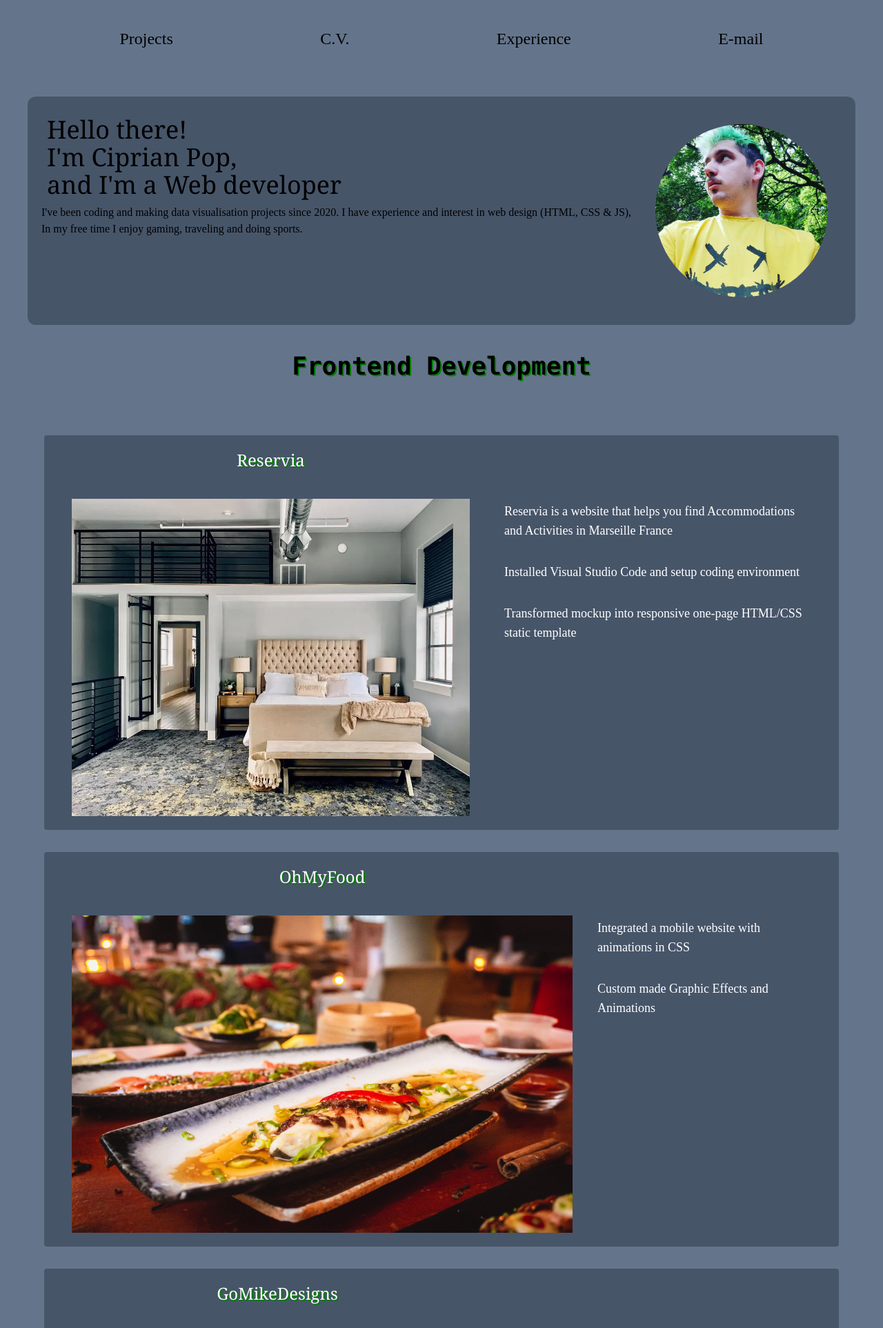
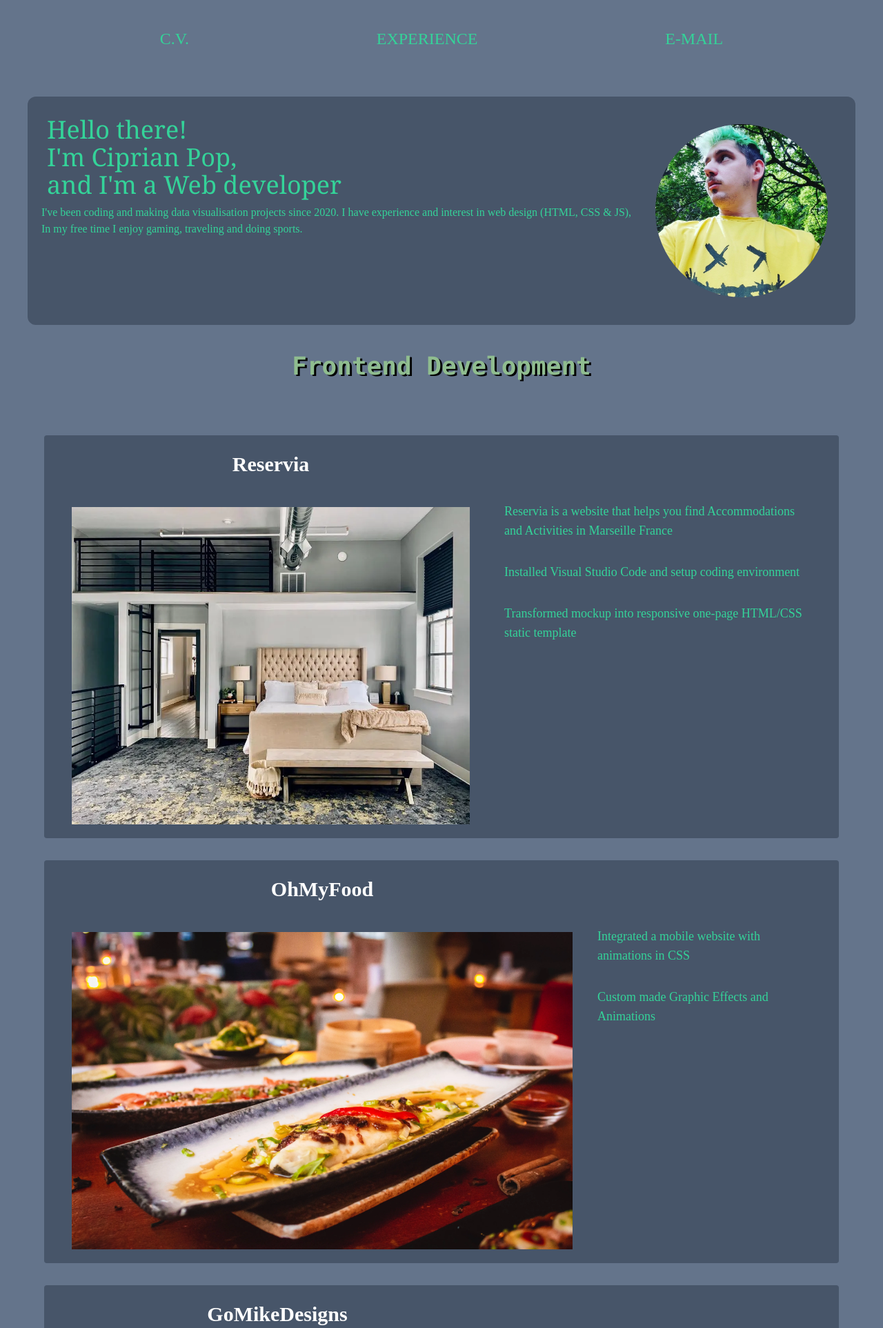
Before and after one commit to c-v-pop/portfolio, a PHP site: page / in a window 1280 px wide. Shown: the top 1925 px of the page at 69% size. Run offline with PHP 8.4, Linux system fonts and the light colour scheme; grey boxes are pictures that could not be loaded.

Commit message:
optimized accessibility for better reading

```diff
--- a/dist/output.css
+++ b/dist/output.css
@@ -539,11 +539,6 @@ video {
   margin-right: 2.5rem;
 }
 
-.my-5 {
-  margin-top: 1.25rem;
-  margin-bottom: 1.25rem;
-}
-
 .ml-auto {
   margin-left: auto;
 }
@@ -745,6 +740,10 @@ video {
   font-weight: 800;
 }
 
+.uppercase {
+  text-transform: uppercase;
+}
+
 .capitalize {
   text-transform: capitalize;
 }
@@ -809,6 +808,11 @@ header a:hover {
   box-shadow: var(--tw-ring-offset-shadow), var(--tw-ring-shadow), var(--tw-shadow, 0 0 #0000);
 }
 
+body p, h1, a {
+  --tw-text-opacity: 1;
+  color: rgb(52 211 153 / var(--tw-text-opacity));
+}
+
 .frontend p {
   margin: 0.5rem;
   padding: 0.5rem;
@@ -820,7 +824,8 @@ header a:hover {
 }
 
 h2 {
-  text-shadow: 2px 2px green;
+  color: darkseagreen;
+  text-shadow: 3px 2px black;
 }
 
 .frontend h2 {
@@ -830,6 +835,15 @@ h2 {
   line-height: 2rem;
   font-weight: 100;
   text-transform: capitalize;
+}
+
+.frontend h3 {
+  overflow-wrap: break-word;
+  padding: 1.5rem;
+  text-align: center;
+  font-size: 1.875rem;
+  line-height: 2.25rem;
+  font-weight: 800;
 }
 
 .backend a {
--- a/index.php
+++ b/index.php
@@ -12,10 +12,9 @@
 <body class="bg-slate-500">
     <header>
         <nav class="flex flex-wrap justify-evenly text-lg py-2 my-3">
-            <a href="projects.php" class="py-5 px-10 text-2xl">Projects</a>
-            <a href="https://file.io/dtOZQhcItVQE" class="py-5 px-10 text-2xl">C.V.</a>
-            <a href="" class="py-5 px-10 text-2xl">Experience</a>
-            <a href="mailto:ciprianvlad888@gmail.com?subject=The%20subject%20of%20the%20mail" class="py-5 px-10 text-2xl">E-mail</a>
+            <a href="https://file.io/dtOZQhcItVQE" class="py-5 px-10 text-2xl uppercase">C.V.</a>
+            <a href="" class="py-5 px-10 text-2xl uppercase">Experience</a>
+            <a href="mailto:ciprianvlad888@gmail.com?subject=The%20subject%20of%20the%20mail" class="py-5 px-10 text-2xl uppercase">E-mail</a>
         </nav>
         <div class="flex flex-row-reverse bg-slate-600 m-10 p-5 rounded-xl">
             <img class="ml-auto rounded-full w-1/4 p-5 h-1/6" src="images/avatar.webp" alt="logo">
@@ -32,7 +31,7 @@
         <div class="flex flex-col mg py-4 gap-6 justify-evenly frontend">
             <a href="https://noanswerss.github.io/Reservia/" class="space-x-3.5 bg-slate-600 flex flex-row">
                 <div class="flex flex-col">
-                <h2 class="text-white text-center break-words font-extrabold text-3xl"> Reservia </h2>
+                <h3> Reservia </h3>
                 <img src="images/reservia.webp" alt="Html and Css logo" class="sm p-5 rounded-xl">
                 </div>
                 <div class="flex flex-col mt-20">
@@ -43,7 +42,7 @@
             </a>
             <a href="https://noanswerss.github.io/ohmyfoodscss/" class="bg-slate-600 flex flex-row">
             <div class="flex flex-col">
-                <h2 class="text-white text-center"> OhMyFood</h2>
+                <h3 class="text-center"> OhMyFood</h3>
                 <img src="images/ohmyfood.webp" alt="Plate of food" class="sm w-4/5 ml-auto h-auto p-5">
             </div>
             <div class="flex flex-col mt-20 mr-auto">
@@ -53,33 +52,45 @@
             </a>
             <a href="https://noanswerss.github.io/GoMikeDesigns/" class="space-x-3.5 bg-slate-600 flex flex-row">
             <div class="flex flex-col">
-                <h2 class="text-center"> GoMikeDesigns</h2>
+                <h3 class="text-center"> GoMikeDesigns</h3>
                 <img src="https://raw.githubusercontent.com/NoAnswerss/GoMikeDesigns/main/img/atlanta-made-sign-orange2.webp" alt="" class="sm p-5">
             </div>
             <div class="flex flex-col p-20">
-        <p>Optimized an existing website using S.E.O. techniques</p>
-        </div>
+                <p>Optimized an existing website using S.E.O. techniques</p>
+            </div>
             </a>
 </div>
         <h2 class="text-center capitalize font-mono font-extrabold text-4xl">Backend development</h2>
         <div class="flex flex-col mg py-4 gap-6 backend">
-            <a href="https://github.com/NoAnswerss/P5-Web-Dev-Kanap" class="space-x-2 bg-slate-400">
-                <h2 class="text-center">Kanap</h2>
+            <a href="https://github.com/NoAnswerss/P5-Web-Dev-Kanap" class="space-x-2 bg-slate-400 flex flex-row">
+            <div class="flex flex-col">
+                <h3 class="text-center">Kanap</h3>
                 <img src="images/js.png" alt="" class="sm p-5">
+            </div>
+            <div class="flex flex-col mt-20">
                 <p>First attempt at a fullstack application where I got to work with an API and fetch products from the backend to display dynamically</p>
+            </div>
             </a>
-            <a href="https://github.com/NoAnswerss/Web-Developer-P6"  class="space-x-2 bg-slate-400">
-                <h2 class="text-center">Piquante</h2>
+            <a href="https://github.com/NoAnswerss/Web-Developer-P6"  class="space-x-2 bg-slate-400 flex flex-row">
+            <div class="flex flex-col">
+                <h3 class="text-center">Piquante</h3>
                 <img src="images/js.png" alt="" class="sm p-5">
+            </div>
+            <div class="flex flex-col mt-20">
                 <p>Build the back-end and API for 'Piquante', a new apph2cation from So Pekocko that allows users to h2ke/dish2ke sauces.</p>
+            </div>
             </a>
-            <a href="https://github.com/NoAnswerss/GroupMyApp"  class="space-x-2 bg-slate-400">
-                <h2 class="text-center">Groupomania</h2>
+            <a href="https://github.com/NoAnswerss/GroupMyApp"  class="space-x-2 bg-slate-400 flex flex-row">
+            <div class="flex flex-col">
+                <h3 class="text-center">Groupomania</h3>
                 <img src="images/js.png" alt="" class="sm  p-5">
+            </div>
+            <div class="flex flex-col mt-20">
                 <p>Seventh and last project in the brand new OpenClassrooms web developer course.</p>
                 <p>Groupomania is a group specializing in mass distribution, the objective is the development of an internal social network for Groupomania employees</p>
                 <p>The purpose of this tool is to facilitate interactions between colleagues.</p>
                 <p>The backend part will be carried out with Api platform integrated into Symfony 4 NodeJS, Express framework and React for the frontend part.</p>
+            </div>
             </a>
             </div>
 </div>
```
Also changed, not shown: styles/index.css (+9 -2 lines), images/node.png (deleted), images/react.png (deleted), images/sass.png (deleted), images/seo.png (deleted).
